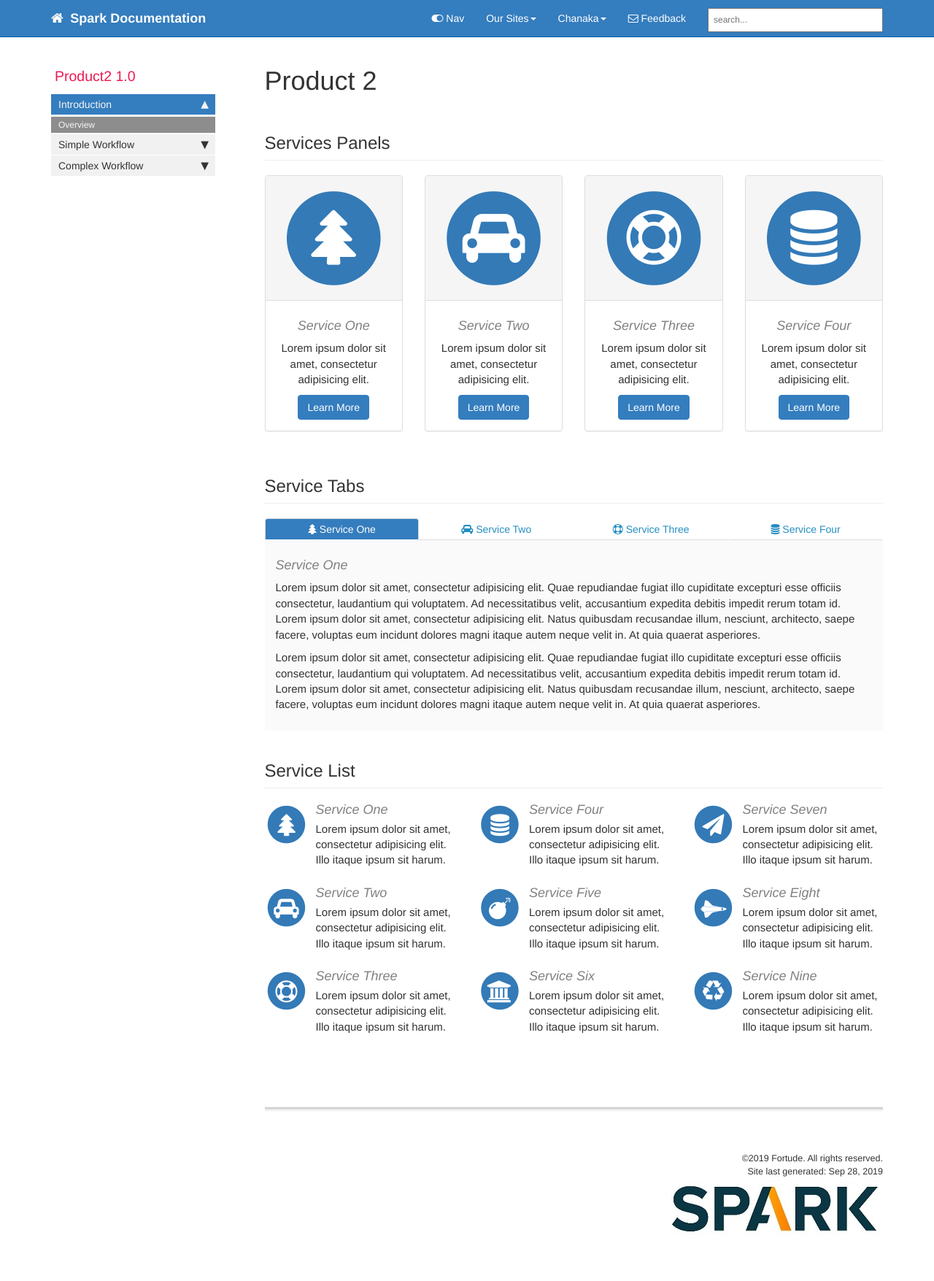
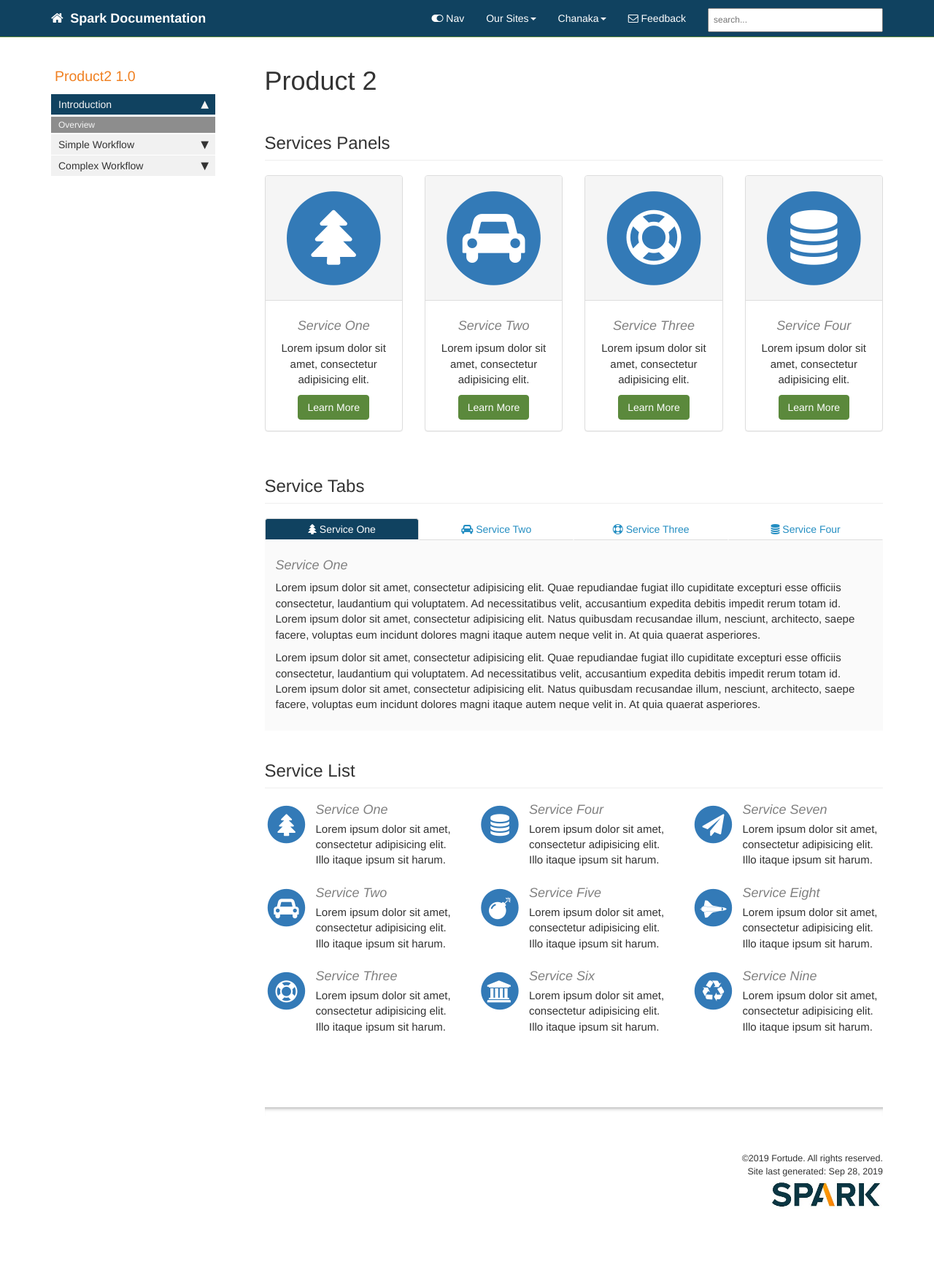
Before and after one commit to chanakavp/FTD-Chanaka, a Jekyll site: the page built from pages/product2/p2_landing_page.html, in a window 1280 px wide. Shown: the whole page at 73% size. Built offline with Jekyll 4.4.1, drawn with Linux system fonts in a browser that asks for light colours; comment, search, counter and statistics services are not loaded; after the commit the page ends 1717 px from its top, so only the background shows below that.

Commit message:
Changed the theme and revised the footer logo size

```diff
--- a/_includes/footer.html
+++ b/_includes/footer.html
@@ -3,7 +3,7 @@
                 <div class="col-lg-12 footer">
                &copy;{{ site.time | date: "%Y"  }} {{site.company_name}}. All rights reserved. <br />
 {% if page.last_updated %}<span>Page last updated:</span> {{page.last_updated}}<br/>{% endif %} Site last generated: {{ site.time | date: "%b %-d, %Y"  }} <br />
-<p><img src="{{ "images/company_logo.png" }}" alt="Company logo"/></p>
+<p><img src="{{ "images/company_logo.png" }}" alt="Company logo" height="42"/></p>
                 </div>
             </div>
 </footer>
--- a/_includes/head.html
+++ b/_includes/head.html
@@ -14,7 +14,7 @@
 <link rel="stylesheet" href="css/customstyles.css">
 <link rel="stylesheet" href="css/boxshadowproperties.css">
 <!-- most color styles are extracted out to here -->
-<link rel="stylesheet" href="css/theme-blue.css">
+<link rel="stylesheet" href="css/theme-fortude.css">
 
 <script src="https://cdnjs.cloudflare.com/ajax/libs/jquery/3.3.1/jquery.min.js"></script>
 
--- /dev/null
+++ b/css/theme-fortude.css
@@ -0,0 +1,110 @@
+.summary {
+    color: #808080;
+    border-left: 5px solid #f08021;
+    font-size:16px;
+}
+
+
+h3 {color: #f08021; }
+h4 {color: #808080; }
+
+.nav-tabs > li.active > a, .nav-tabs > li.active > a:hover, .nav-tabs > li.active > a:focus {
+    background-color: #248ec2;
+    color: white;
+}
+
+.nav > li.active > a {
+   	background-color: #104260;
+}
+
+.nav > li > a:hover {
+    background-color: #104260;
+}
+
+div.navbar-collapse .dropdown-menu > li > a:hover {
+    background-color: #104260;
+}
+
+.navbar-inverse .navbar-nav>li>a, .navbar-inverse .navbar-brand {
+    color: white;
+}
+
+.navbar-inverse .navbar-nav>li>a:hover, a.fa.fa-home.fa-lg.navbar-brand:hover {
+     color: #f0f0f0;
+}
+
+.nav li.thirdlevel > a {
+    background-color: #FAFAFA !important;
+    color: #104260;
+    font-weight: bold;
+}
+
+a[data-toggle="tooltip"] {
+    color: #649345;
+    font-style: italic;
+    cursor: default;
+}
+
+.navbar-inverse {
+    background-color: #104260;
+    border-color: #5b893c;
+}
+
+.navbar-inverse .navbar-nav > .open > a, .navbar-inverse .navbar-nav > .open > a:hover, .navbar-inverse .navbar-nav > .open > a:focus {
+    color: #5b893c;
+}
+
+.navbar-inverse .navbar-nav > .open > a, .navbar-inverse .navbar-nav > .open > a:hover, .navbar-inverse .navbar-nav > .open > a:focus {
+    background-color: #5b893c;
+    color: #ffffff;
+}
+
+/* not sure if using this ...*/
+.navbar-inverse .navbar-collapse, .navbar-inverse .navbar-form {
+    border-color: #104260 !important;
+}
+
+.btn-primary {
+    color: #ffffff;
+    background-color: #5b893c;
+    border-color: #5b893c;
+}
+
+.btn-primary:hover,
+.btn-primary:focus,
+.btn-primary:active,
+.btn-primary.active,
+.open .dropdown-toggle.btn-primary {
+    background-color: #104260;
+    border-color: #5b893c;
+}
+
+.printTitle {
+    color: #5b893c !important;
+}
+
+body.print h1 {color: #5b893c !important; font-size:28px;}
+body.print h2 {color: #595959 !important; font-size:24px;}
+body.print h3 {color: #f08021 !important; font-size:14px;}
+body.print h4 {color: #679DCE !important; font-size:14px; font-style: italic;}
+
+.anchorjs-link:hover {
+    color: #4f7233;
+}
+
+div.sidebarTitle {
+    color: #f08021;
+}
+
+li.sidebarTitle {
+    margin-top:20px;
+    font-weight:normal;
+    font-size:130%;
+    color: #f08021;
+    margin-bottom:10px;
+    margin-left: 5px;
+}
+
+.navbar-inverse .navbar-toggle:focus, .navbar-inverse .navbar-toggle:hover {
+    background-color: #f08021;
+}
```
